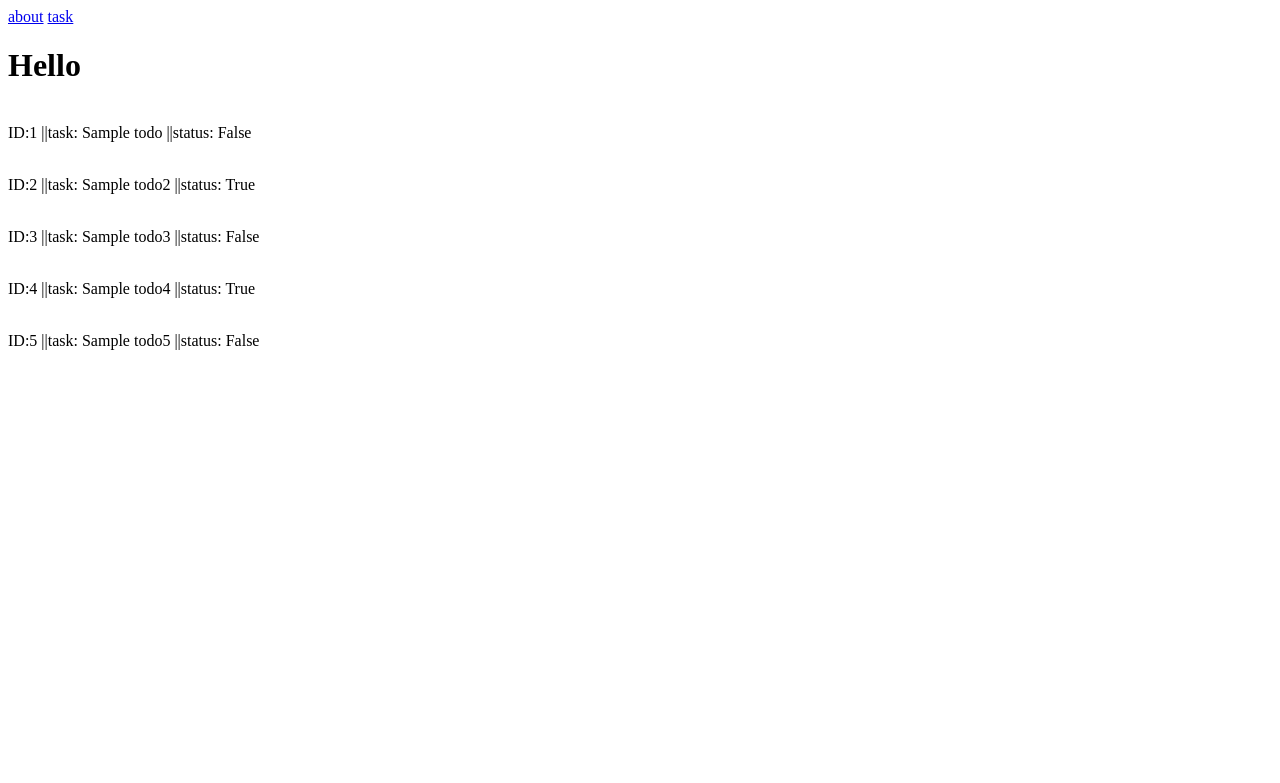
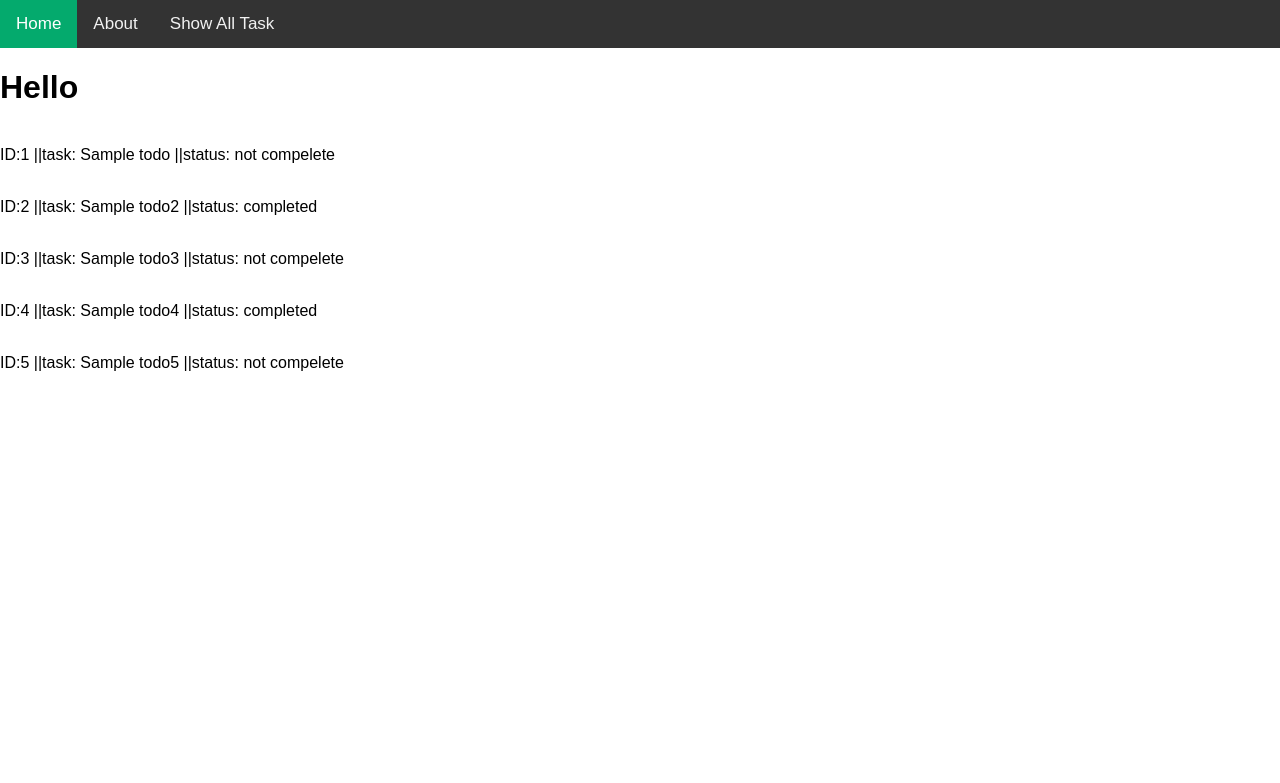
Before and after one commit to Zake-Ahmed/todo, a Flask app: page /task in a window 1280 px wide. Shown: the top 783 px of the page. Run offline with Flask 2, Linux system fonts and the light colour scheme; data comes from the database, SQL or seed files in the repository; both versions use the stored data as it was after the commit.

Commit message:
added home and improved nav bar

```diff
--- a/application/routes.py
+++ b/application/routes.py
@@ -58,3 +58,7 @@ def about():
 def readall():
     all_Users = Todos.query.all()
     return render_template('task.html', all_Users=all_Users)
+
+@app.route('/home')
+def home():
+    return render_template('home.html')
--- /dev/null
+++ b/application/templates/home.html
@@ -0,0 +1,5 @@
+{% extends "layout.html" %}
+{% block body %}
+<p>This a an home page</p>
+
+{% endblock body %}
--- a/application/templates/layout.html
+++ b/application/templates/layout.html
@@ -1,7 +1,44 @@
 <html>
+    <head>
+        <meta name="viewport" content="width=device-width, initial-scale=1">
+        <style>
+        body {
+          margin: 0;
+          font-family: Arial, Helvetica, sans-serif;
+        }
+
+        .topnav {
+          overflow: hidden;
+          background-color: #333;
+        }
+
+        .topnav a {
+          float: left;
+          color: #f2f2f2;
+          text-align: center;
+          padding: 14px 16px;
+          text-decoration: none;
+          font-size: 17px;
+        }
+
+        .topnav a:hover {
+          background-color: #ddd;
+          color: black;
+        }
+
+        .topnav a.active {
+          background-color: #04AA6D;
+          color: white;
+        }
+        </style>
+        </head>
+        <body>
     <div class="topnav">
-        <a class="active" href="{{ url_for('about') }}">about</a>
-        <a href="{{ url_for('readall') }}">task</a>
+        <a class="active" href="{{ url_for('home') }}">Home</a>
+        <a href="{{ url_for('about') }}">About</a>
+
+        <a href="{{ url_for('readall') }}">Show All Task</a>
+
       </div>
     <body>
     <h1>Hello</h1>
--- a/application/templates/task.html
+++ b/application/templates/task.html
@@ -1,7 +1,12 @@
 {% extends "layout.html" %}
 {% block body %}
 {% for User in all_Users %}
-        <p><br>  ID:{{User.id}}  ||task:  {{User.task}} ||status:  {{User.completed}} </p>
+{% if User.completed == False %}
+
+<p><br>  ID:{{User.id}}  ||task:  {{User.task}} ||status: not compelete </p>
+{% else %}
+<p><br>  ID:{{User.id}}  ||task:  {{User.task}} ||status: completed </p>
+{% endif %}
     {% endfor %}
 
 {% endblock body %}
--- a/create.py
+++ b/create.py
@@ -4,9 +4,9 @@ db.drop_all()
 db.create_all()
 
 sample_todo= Todos(task = "Sample todo",completed = False)
-sample_todo2= Todos(task = "Sample todo2",completed = False)
+sample_todo2= Todos(task = "Sample todo2",completed = True)
 sample_todo3= Todos(task = "Sample todo3",completed = False)
-sample_todo4= Todos(task = "Sample todo4",completed = False)
+sample_todo4= Todos(task = "Sample todo4",completed = True)
 sample_todo5= Todos(task = "Sample todo5",completed = False)
 db.session.add(sample_todo)
 db.session.commit()
```
Also changed, not shown: application/data.db.
